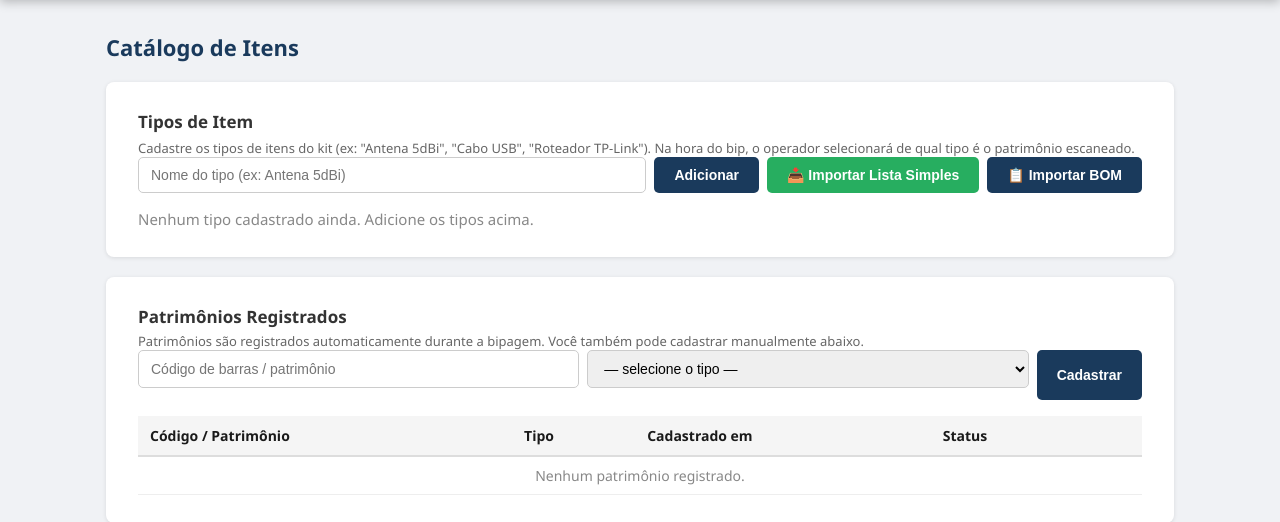
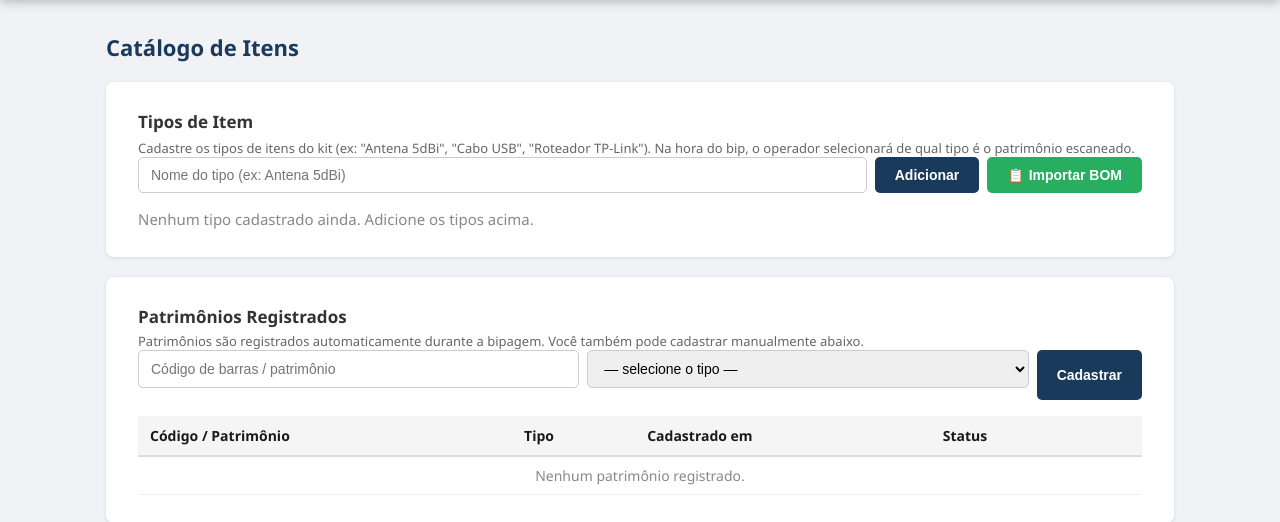
Before and after one commit to VitorNSConsat/kit-conference, a FastAPI app: page /admin/items in a window 1280 px wide. Shown: the part 54-576 px from the top of the page. Run offline with FastAPI, Linux system fonts and the light colour scheme; the visitor is signed in with stand-in values (Sample User, id 1); data comes from the database, SQL or seed files in the repository; data that the repository does not hold is empty.

Commit message:
refactor: remove import lista simples, mantém apenas importar BOM
Co-Authored-By: Claude Sonnet 4.6 <noreply@anthropic.com>

```diff
--- a/templates/admin_items.html
+++ b/templates/admin_items.html
@@ -43,27 +43,10 @@
             <button type="submit" class="btn btn-primary">Adicionar</button>
         </form>
         <button type="button" class="btn btn-success"
-                onclick="toggleForm('form-importar')">
-            📥 Importar Lista Simples
-        </button>
-        <button type="button" class="btn btn-primary"
                 onclick="toggleForm('form-importar-bom')">
             📋 Importar BOM
         </button>
     </div>
-
-    <form id="form-importar" method="post" action="/admin/tipos/importar"
-          enctype="multipart/form-data"
-          style="display:none;align-items:center;gap:8px;flex-wrap:wrap;
-                 background:#f4f7fb;padding:12px 16px;border-radius:8px;margin-bottom:16px;
-                 border:1px solid #d0dbe8;">
-        <div style="font-size:13px;color:#555;flex-shrink:0;">
-            Planilha <code>.xlsx</code> — primeira linha = cabeçalho, coluna A = nomes dos tipos
-        </div>
-        <input type="file" name="arquivo" accept=".xlsx" required
-               style="flex:1;min-width:200px;margin-bottom:0;">
-        <button type="submit" class="btn btn-primary">Importar</button>
-    </form>
 
     <form id="form-importar-bom" method="post" action="/admin/tipos/importar-bom"
           enctype="multipart/form-data"
@@ -189,8 +172,6 @@
 <script>
 function toggleForm(id) {
     const el = document.getElementById(id);
-    const other = id === 'form-importar' ? 'form-importar-bom' : 'form-importar';
-    document.getElementById(other).style.display = 'none';
     el.style.display = el.style.display === 'none' ? 'flex' : 'none';
 }
 </script>
```
